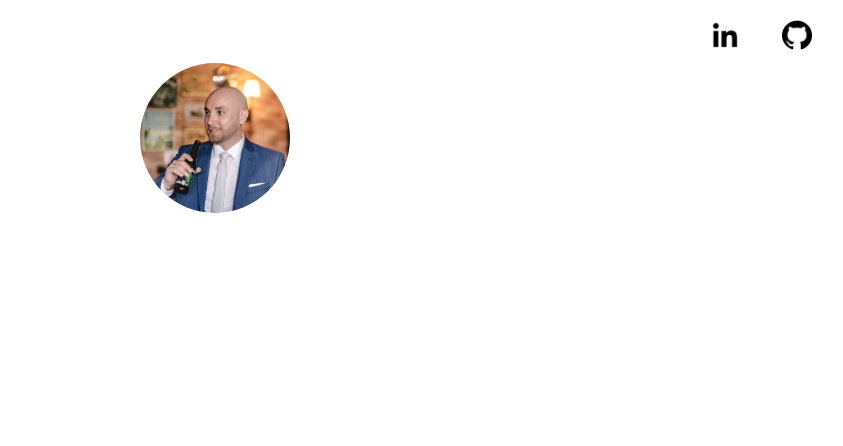
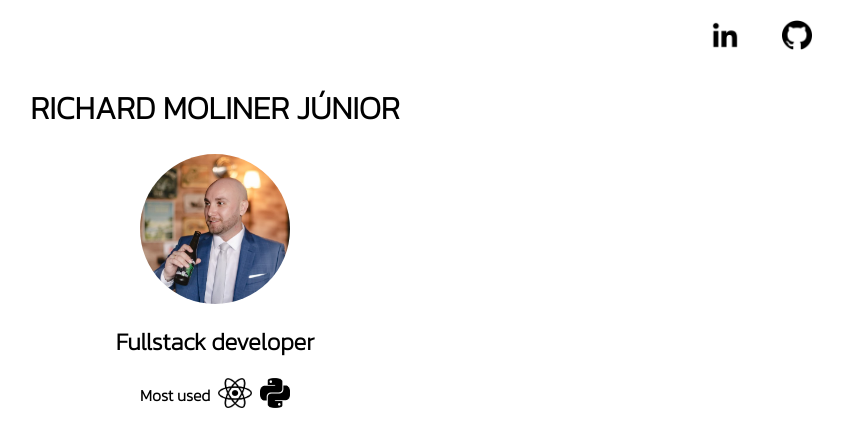
Before and after one commit to RichardMoliner/RichardPortifolio, a React (Vite) app: page / in a window 1280 px wide. Shown: the top 446 px of the page, without its empty margins (425-1268 px from the left). Built offline with nearby package versions, Linux system fonts and the light colour scheme.

Commit message:
Criação das Used Stacks

```diff
--- a/index.html
+++ b/index.html
@@ -5,6 +5,9 @@
     <link rel="icon" type="image/svg+xml" href="./src/assets/surf (1).png" />
     <link rel="stylesheet" href="https://fonts.googleapis.com/css?family=Roboto:300,400,500,700&display=swap"/>
     <meta name="viewport" content="width=device-width, initial-scale=1.0" />
+    <link rel="preconnect" href="https://fonts.googleapis.com">
+    <link rel="preconnect" href="https://fonts.gstatic.com" crossorigin>
+    <link href="https://fonts.googleapis.com/css2?family=Kanit:wght@200&display=swap" rel="stylesheet">
     <title>Richard's Profile</title>
   </head>
   <body>
--- /dev/null
+++ b/src/components/Body/BodyTop.css
@@ -0,0 +1,10 @@
+h1{
+    font-family: Tahoma;
+    text-align: center;
+    font-family: 'Kanit', sans-serif;
+    font-weight: bold;
+}
+h2{
+    font-family: 'Kanit', sans-serif;
+    text-align: center;
+}
--- a/src/components/Body/BodyTop.tsx
+++ b/src/components/Body/BodyTop.tsx
@@ -1,8 +1,13 @@
 import { Grid, Avatar } from "@mui/material";
 import React from "react";
+import './BodyTop.css'
+import StacksUsed from "./Stacks";
+
 
 const BodyTop = () => {
   return (
+    <>
+      <h1>RICHARD MOLINER JÚNIOR</h1>
       <Grid
         container
         spacing={2}
@@ -18,6 +23,9 @@ const BodyTop = () => {
           />
         </Grid>
       </Grid>
+      <h2>Fullstack developer</h2>
+      <StacksUsed />
+    </>
   );
 };
 
--- /dev/null
+++ b/src/components/Body/Stacks.tsx
@@ -0,0 +1,35 @@
+import React from "react";
+import { Stack } from "@mui/material";
+
+const StacksVetor = [
+  { href: "https://react.dev/", icon: "react" },
+  { href: "https://www.python.org/", icon: "python" },
+];
+
+const StacksUsed = () => {
+  return (
+    <>
+      <Stack
+        spacing={1}
+        direction="row"
+        justifyContent="center"
+        alignItems="center"
+      >
+        <span style={{ fontFamily: "Kanit", fontWeight: "bold" }}>
+          Most used
+        </span>
+        {StacksVetor.map((stack) => (
+          <a href={stack.href} target="_blank">
+            <img
+              src={`src/assets/${stack.icon}-vetor.png`}
+              style={{ height: 30 }}
+              alt={stack.icon}
+            ></img>
+          </a>
+        ))}
+      </Stack>
+    </>
+  );
+};
+
+export default StacksUsed;
```
Also changed, not shown: src/assets/python-vetor.png (added), src/assets/react-vetor.png (added), src/components/Header/Buttons.tsx (line endings or trailing spaces). Lines whose indentation alone changed are shown as unchanged.
